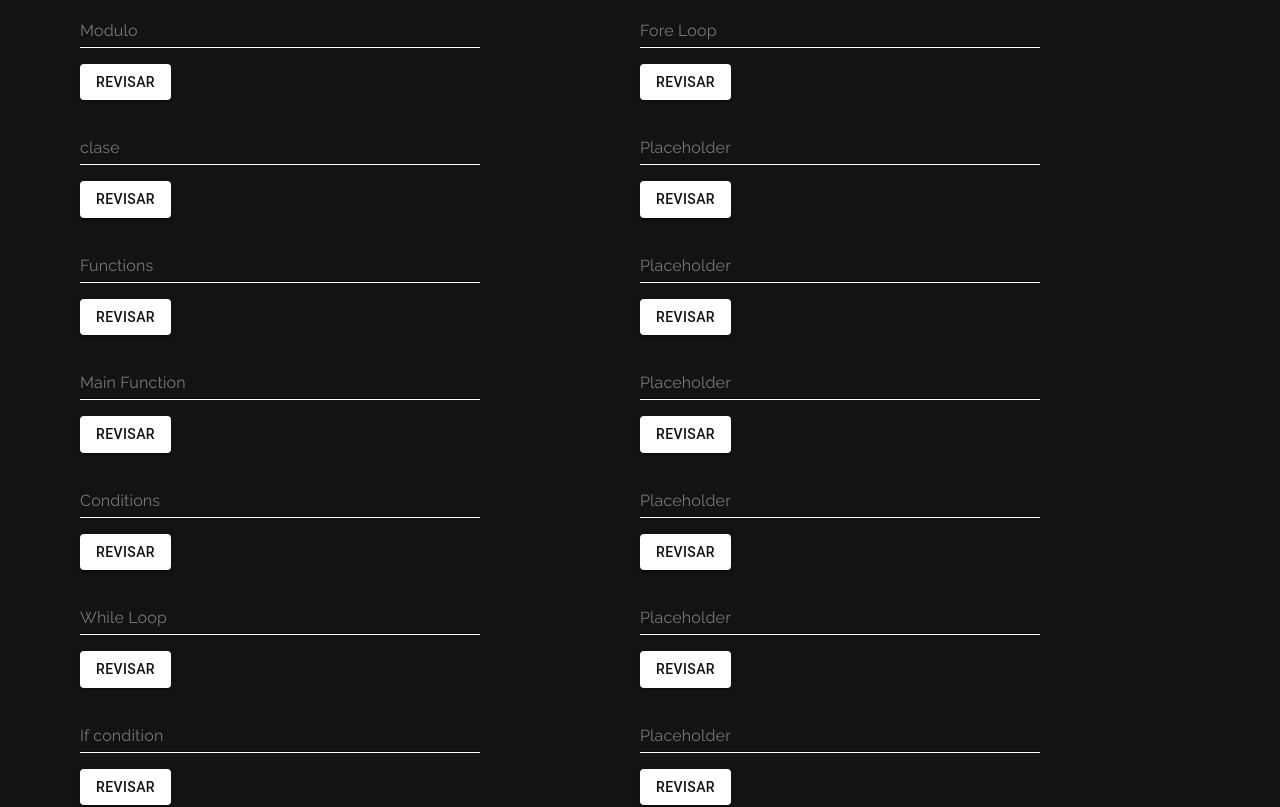
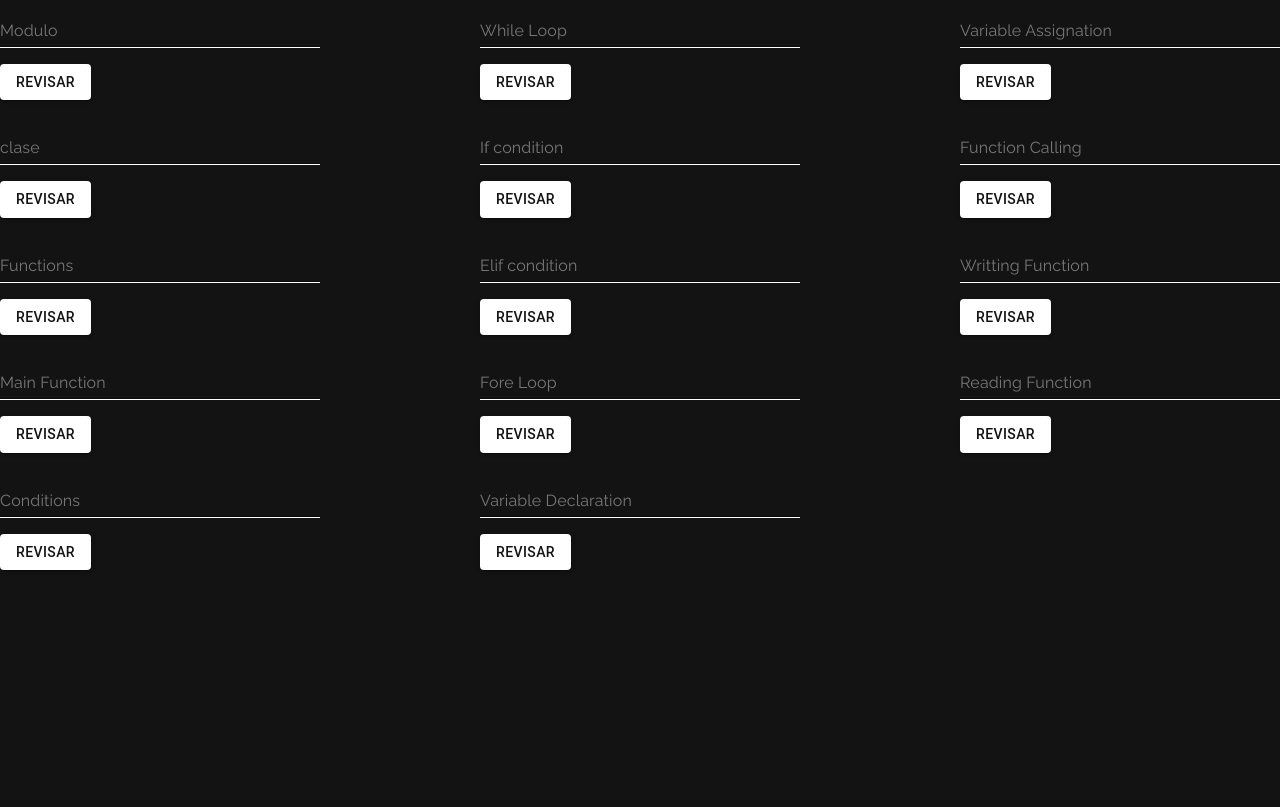
Before and after one commit to VictorVillalva/Garrick, a React (Vite) app: page / in a window 1280 px wide. Shown: the part 380-1187 px from the top of the page. Built offline with nearby package versions, Linux system fonts and the light colour scheme.

Commit message:
[add] 15/15 validation - [fix] columns

```diff
--- a/src/assets/Styles/home.css
+++ b/src/assets/Styles/home.css
@@ -25,7 +25,7 @@ h1{
     margin-left: 3rem;
 }
 form{
-    width: 25rem;
+    width: 20rem;
 }
 .article-home{
     width: 100%;
--- a/src/pages/Home.jsx
+++ b/src/pages/Home.jsx
@@ -195,22 +195,53 @@ const Home = () => {
     const validateVariableDeclaration=(e)=>{
         e.preventDefault()
         console.log("la cadena es: ", variableDeclaration)
+        const variableDeclarationStructure = /^((int|float)\s(\w+)(:)*\s*(\d)*(.)*(\d)*;)|((string)\s(\w+)(:*)("*)((\w+)(\s*))*("*)(;))|(bool\s(\w+)(:*)(false|true)*;)$/
+        if(variableDeclarationStructure.test(variableDeclaration)){
+            console.log("exito")
+        }else{
+            console.log("err")
+        }
     }
     const validateVariableAssignation=(e)=>{
         e.preventDefault()
         console.log("la cadena es: ", variableAssignation)
+        const variableAssignationStructure = /^(\w+)\s*:(("(\w+\s*)*")|(\d+)|(true|false)|(\d+.\d+));$/
+        if (variableAssignationStructure.test(variableAssignation)){
+            console.log("exito")
+        }else {
+            console.log("err")
+        }
+
     }
     const validateFunctionCalling=(e)=>{
         e.preventDefault()
         console.log("la cadena es: ", functionCalling)
+        const functionCallingStructure = /^(\w+)\((\w+)*\);$/
+        if (functionCallingStructure.test(functionCalling)){
+            console.log("exito")
+        }else{
+            console.log("err")
+        }
     }
     const validateWrittingFunction=(e)=>{
         e.preventDefault()
         console.log("la cadena es:", writtingFunction)
+        const writtingFunctionStructure = /^writeln\(("(\w+\s*)*")\);$/
+        if(writtingFunctionStructure.test(writtingFunction)){
+            console.log("exito")
+        }else{
+            console.log("err")
+        }
     }
     const validateReadingFunction=(e)=>{
         e.preventDefault()
         console.log("la cadena es: ", readingFunction)
+        const readingFunctionStructure= /^readln\(("(\w+\s*)*")*\);$/
+        if(readingFunctionStructure.test(readingFunction)){
+            console.log("exito")
+        }else{
+            console.log("err")
+        }
     }
 
     return (
@@ -256,12 +287,14 @@ const Home = () => {
                             </form>
                             <form action="">
                                 <Input fullWidth placeholder="Conditions"
-                                    style={{ color: 'white', fontFamily: 'Raleway', borderBottom: '#FFFFFF 1px solid', marginTop: '2rem', }}
+                                       style={{ color: 'white', fontFamily: 'Raleway', borderBottom: '#FFFFFF 1px solid', marginTop: '2rem', }}
                                        onChange={handlerConditionChange}
                                 />
                                 <Button variant="contained" style={{backgroundColor:'white', color:'#131313', marginTop:'1rem'}}
-                                    onClick={validateCondition}>Revisar</Button>
+                                        onClick={validateCondition}>Revisar</Button>
                             </form>
+                        </div>
+                        <div className="col-2">
                             <form action="">
                                 <Input fullWidth placeholder="While Loop"
                                        style={{ color: 'white', fontFamily: 'Raleway', borderBottom: '#FFFFFF 1px solid', marginTop: '2rem', }}
@@ -286,9 +319,7 @@ const Home = () => {
                                 <Button variant="contained" style={{backgroundColor:'white', color:'#131313', marginTop:'1rem'}}
                                         onClick={validateElifCondition}>Revisar</Button>
                             </form>
-                        </div>
-                        <div className="col-2">
-                        <form action="">
+                            <form action="">
                                 <Input fullWidth placeholder="Fore Loop"
                                     style={{ color: 'white', fontFamily: 'Raleway', borderBottom: '#FFFFFF 1px solid', marginTop: '2rem', }}
                                        onChange={handlerForeLoopChange}
@@ -297,40 +328,47 @@ const Home = () => {
                                     onClick={validateForeLoop}>Revisar</Button>
                             </form>
                             <form action="">
-                                <Input fullWidth placeholder="Placeholder"
-                                    style={{ color: 'white', fontFamily: 'Raleway', borderBottom: '#FFFFFF 1px solid', marginTop: '2rem', }}
+                                <Input fullWidth placeholder="Variable Declaration"
+                                       style={{ color: 'white', fontFamily: 'Raleway', borderBottom: '#FFFFFF 1px solid', marginTop: '2rem', }}
+                                       onChange={handlerVariableDeclarationChange}
                                 />
-                                <Button variant="contained" style={{backgroundColor:'white', color:'#131313', marginTop:'1rem'}}>Revisar</Button>
+                                <Button variant="contained" style={{backgroundColor:'white', color:'#131313', marginTop:'1rem'}}
+                                        onClick={validateVariableDeclaration}>Revisar</Button>
+                            </form>
+
+                        </div>
+                        <div className={"col-3"}>
+                            <form action="">
+                                <Input fullWidth placeholder="Variable Assignation"
+                                       style={{ color: 'white', fontFamily: 'Raleway', borderBottom: '#FFFFFF 1px solid', marginTop: '2rem',}}
+                                       onChange={handlerVariableAssignationChange}
+                                />
+                                <Button variant="contained" style={{backgroundColor:'white', color:'#131313', marginTop:'1rem'}}
+                                        onClick={validateVariableAssignation}>Revisar</Button>
                             </form>
                             <form action="">
-                                <Input fullWidth placeholder="Placeholder"
+                                <Input fullWidth placeholder="Function Calling"
                                        style={{ color: 'white', fontFamily: 'Raleway', borderBottom: '#FFFFFF 1px solid', marginTop: '2rem', }}
+                                       onChange={handlerFunctionCallingChange}
                                 />
-                                <Button variant="contained" style={{backgroundColor:'white', color:'#131313', marginTop:'1rem'}}>Revisar</Button>
+                                <Button variant="contained" style={{backgroundColor:'white', color:'#131313', marginTop:'1rem'}}
+                                        onClick={validateFunctionCalling}>Revisar</Button>
                             </form>
                             <form action="">
-                                <Input fullWidth placeholder="Placeholder"
+                                <Input fullWidth placeholder="Writting Function"
                                        style={{ color: 'white', fontFamily: 'Raleway', borderBottom: '#FFFFFF 1px solid', marginTop: '2rem', }}
+                                       onChange={handlerWrittingFunctionChange}
                                 />
-                                <Button variant="contained" style={{backgroundColor:'white', color:'#131313', marginTop:'1rem'}}>Revisar</Button>
+                                <Button variant="contained" style={{backgroundColor:'white', color:'#131313', marginTop:'1rem'}}
+                                        onClick={validateWrittingFunction}>Revisar</Button>
                             </form>
                             <form action="">
-                                <Input fullWidth placeholder="Placeholder"
+                                <Input fullWidth placeholder="Reading Function"
                                        style={{ color: 'white', fontFamily: 'Raleway', borderBottom: '#FFFFFF 1px solid', marginTop: '2rem', }}
+                                       onChange={handlerReadingFunctionChange}
                                 />
-                                <Button variant="contained" style={{backgroundColor:'white', color:'#131313', marginTop:'1rem'}}>Revisar</Button>
-                            </form>
-                            <form action="">
-                                <Input fullWidth placeholder="Placeholder"
-                                       style={{ color: 'white', fontFamily: 'Raleway', borderBottom: '#FFFFFF 1px solid', marginTop: '2rem', }}
-                                />
-                                <Button variant="contained" style={{backgroundColor:'white', color:'#131313', marginTop:'1rem'}}>Revisar</Button>
-                            </form>
-                            <form action="">
-                                <Input fullWidth placeholder="Placeholder"
-                                       style={{ color: 'white', fontFamily: 'Raleway', borderBottom: '#FFFFFF 1px solid', marginTop: '2rem', }}
-                                />
-                                <Button variant="contained" style={{backgroundColor:'white', color:'#131313', marginTop:'1rem'}}>Revisar</Button>
+                                <Button variant="contained" style={{backgroundColor:'white', color:'#131313', marginTop:'1rem'}}
+                                        onClick={validateReadingFunction}>Revisar</Button>
                             </form>
                         </div>
                     </div>
```
